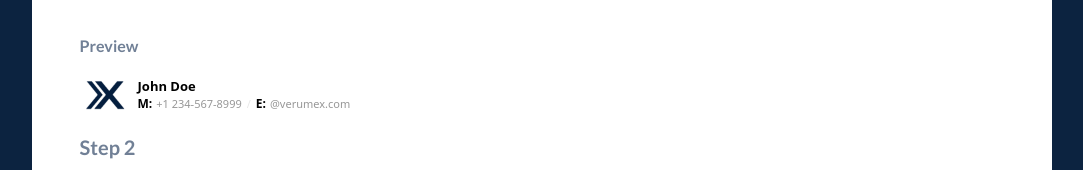
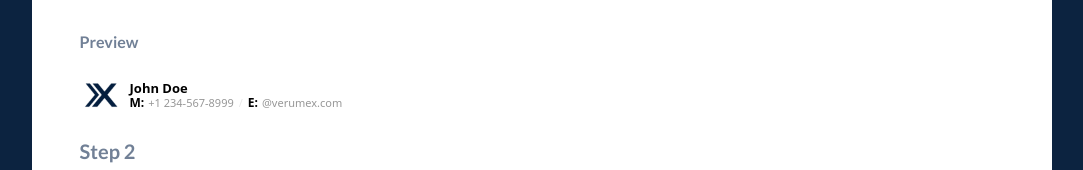
Before and after one commit to janklimo/vmx-signature, a Next.js app: page / in a window 1280 px wide. Shown: the part 299-469 px from the top of the page, without its empty margins (98-1181 px from the left). Built offline with nearby package versions, Linux system fonts and the light colour scheme.

Commit message:
Shrink logo down a bit further

```diff
--- a/components/Signature.tsx
+++ b/components/Signature.tsx
@@ -39,12 +39,12 @@ const Preview: FunctionComponent<Props> = ({ name, phone, email }) => {
                         <tr>
                           <td style={{ paddingRight: 8 }}>
                             <img
-                              width="50"
-                              height="50"
+                              width="42"
+                              height="42"
                               src="/logo.png"
                               alt="Verumex logo"
                               style={{
-                                width: 50,
+                                width: 42,
                                 borderRadius: 0,
                                 border: "none",
                                 maxWidth: "none",
@@ -66,7 +66,7 @@ const Preview: FunctionComponent<Props> = ({ name, phone, email }) => {
                                 fontSize: 13,
                                 color: `${primaryColor} !important`,
                                 lineHeight: "16px",
-                                margin: "0 0 3px 0",
+                                margin: 0,
                               }}
                             >
                               {name}
--- a/pages/index.tsx
+++ b/pages/index.tsx
@@ -72,7 +72,7 @@ export default function Home() {
             </div>
           </div>
           <p className="font-bold text-gray-600">Preview</p>
-          <div className="my-3">
+          <div className="my-5">
             <Signature {...{ name, phone, email }} />
           </div>
           <h2 className="text-xl font-bold text-gray-600 mb-4">Step 2</h2>
```
Also changed, not shown: public/logo.png.
